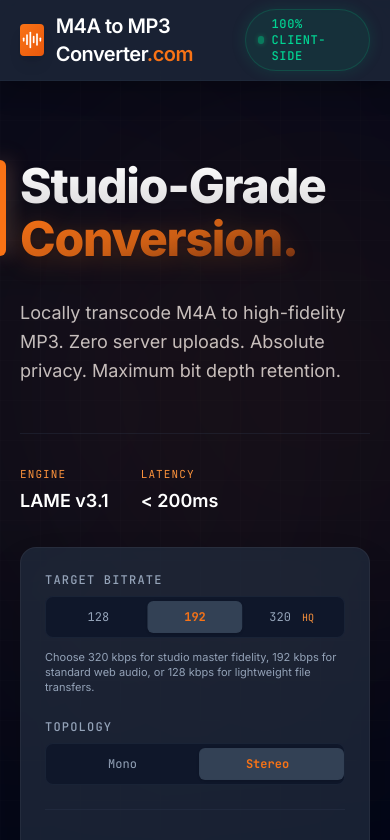
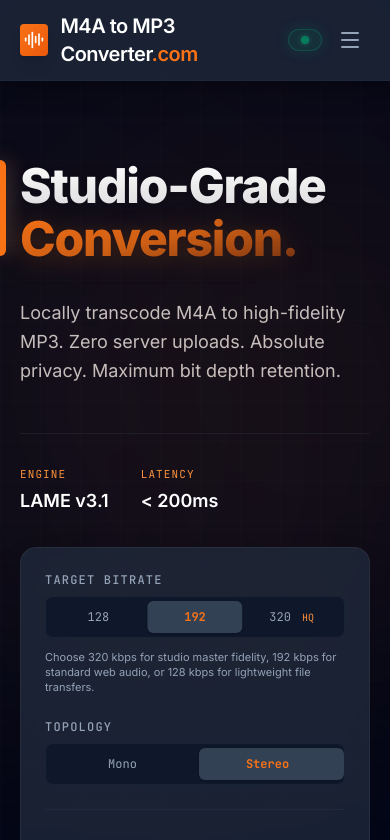
Before and after one commit to medhastone/m4a-to-mp3-converter, a Next.js app: page / in a window 390 px wide. Shown: the top 840 px of the page. Built offline with nearby package versions, Linux system fonts and the light colour scheme.

Commit message:
feat: add mobile navigation menu
Introduce a MobileMenu component to improve responsive navigation, including a toggleable menu for mobile devices and updated header layout.

```diff
--- /dev/null
+++ b/app/components/MobileMenu.tsx
@@ -0,0 +1,69 @@
+"use client";
+
+import { useState } from 'react';
+import Link from 'next/link';
+import { Menu, X, ChevronDown } from 'lucide-react';
+
+export default function MobileMenu() {
+  const [isOpen, setIsOpen] = useState(false);
+  const [isToolsOpen, setIsToolsOpen] = useState(false);
+
+  return (
+    <div className="lg:hidden flex items-center">
+      <button
+        onClick={() => setIsOpen(!isOpen)}
+        className="p-2 text-on-surface-variant hover:text-on-surface transition-colors"
+        aria-label="Toggle Menu"
+      >
+        {isOpen ? <X className="w-6 h-6" /> : <Menu className="w-6 h-6" />}
+      </button>
+
+      {isOpen && (
+        <div className="absolute top-20 left-0 right-0 bg-surface-container-high border-b border-outline-variant/20 shadow-xl flex flex-col z-50">
+          <Link onClick={() => setIsOpen(false)} className="px-6 py-4 text-on-surface hover:bg-surface-dim transition-colors font-medium border-b border-outline-variant/10" href="/#how-it-works">
+            How it Works
+          </Link>
+          <Link onClick={() => setIsOpen(false)} className="px-6 py-4 text-on-surface hover:bg-surface-dim transition-colors font-medium border-b border-outline-variant/10" href="/#specs">
+            Technical Specs
+          </Link>
+          <Link onClick={() => setIsOpen(false)} className="px-6 py-4 text-on-surface hover:bg-surface-dim transition-colors font-medium border-b border-outline-variant/10" href="/#faq">
+            FAQ
+          </Link>
+
+          <div className="flex flex-col border-b border-outline-variant/10">
+            <button
+              onClick={() => setIsToolsOpen(!isToolsOpen)}
+              className="px-6 py-4 flex items-center justify-between text-on-surface hover:bg-surface-dim transition-colors font-medium"
+            >
+              Presets & Tools
+              <ChevronDown className={`w-5 h-5 transition-transform ${isToolsOpen ? 'rotate-180' : ''}`} />
+            </button>
+
+            {isToolsOpen && (
+              <div className="bg-surface-dim/30 flex flex-col py-2 px-6">
+                <a onClick={() => setIsOpen(false)} href="/iphone-voice-memos.html" className="py-3 text-sm text-on-surface-variant hover:text-primary flex items-center gap-3">
+                  <span className="text-lg">📱</span> iPhone Voice Memos
+                </a>
+                <a onClick={() => setIsOpen(false)} href="/320kbps.html" className="py-3 text-sm text-on-surface-variant hover:text-primary flex items-center gap-3">
+                  <span className="text-lg">🎵</span> 320kbps Studio Master
+                </a>
+                <a onClick={() => setIsOpen(false)} href="/batch-converter.html" className="py-3 text-sm text-on-surface-variant hover:text-primary flex items-center gap-3">
+                  <span className="text-lg">🗂️</span> Batch Audio Converter
+                </a>
+                <a onClick={() => setIsOpen(false)} href="/windows.html" className="py-3 text-sm text-on-surface-variant hover:text-primary flex items-center gap-3">
+                  <span className="text-lg">💻</span> Windows 11 / 10 PC Fix
+                </a>
+                <a onClick={() => setIsOpen(false)} href="/mac.html" className="py-3 text-sm text-on-surface-variant hover:text-primary flex items-center gap-3">
+                  <span className="text-lg">🍏</span> Mac, Android & ChromeOS
+                </a>
+                <a onClick={() => setIsOpen(false)} href="/client-side-safe.html" className="py-3 text-sm text-on-surface-variant hover:text-primary flex items-center gap-3">
+                  <span className="text-lg">🔒</span> 100% Client-Side Safe
+                </a>
+              </div>
+            )}
+          </div>
+        </div>
+      )}
+    </div>
+  );
+}
--- a/app/page.tsx
+++ b/app/page.tsx
@@ -1,4 +1,5 @@
 import Converter from './components/Converter';
+import MobileMenu from './components/MobileMenu';
 import { Gauge, Activity, AudioLines, Mic, Monitor, Smartphone, Layers, ShieldCheck, ChevronDown } from 'lucide-react';
 import Link from 'next/link';
 
@@ -47,11 +48,12 @@ export default function Home() {
             </div>
           </nav>
 
-          <div className="flex items-center gap-4">
+          <div className="flex items-center gap-2 sm:gap-4">
             <div className="bg-emerald-500/10 border border-emerald-500/20 px-3 py-1.5 rounded-full flex items-center gap-2 shadow-[0_0_15px_rgba(16,185,129,0.15)]">
               <div className="w-2 h-2 rounded-full bg-emerald-500 animate-pulse shadow-[0_0_5px_rgba(16,185,129,0.8)]"></div>
-              <span className="text-emerald-400 font-jb-mono text-xs font-medium uppercase tracking-wider">100% Client-Side</span>
+              <span className="text-emerald-400 font-jb-mono text-xs font-medium uppercase tracking-wider hidden sm:block">100% Client-Side</span>
             </div>
+            <MobileMenu />
           </div>
         </div>
       </header>
```
